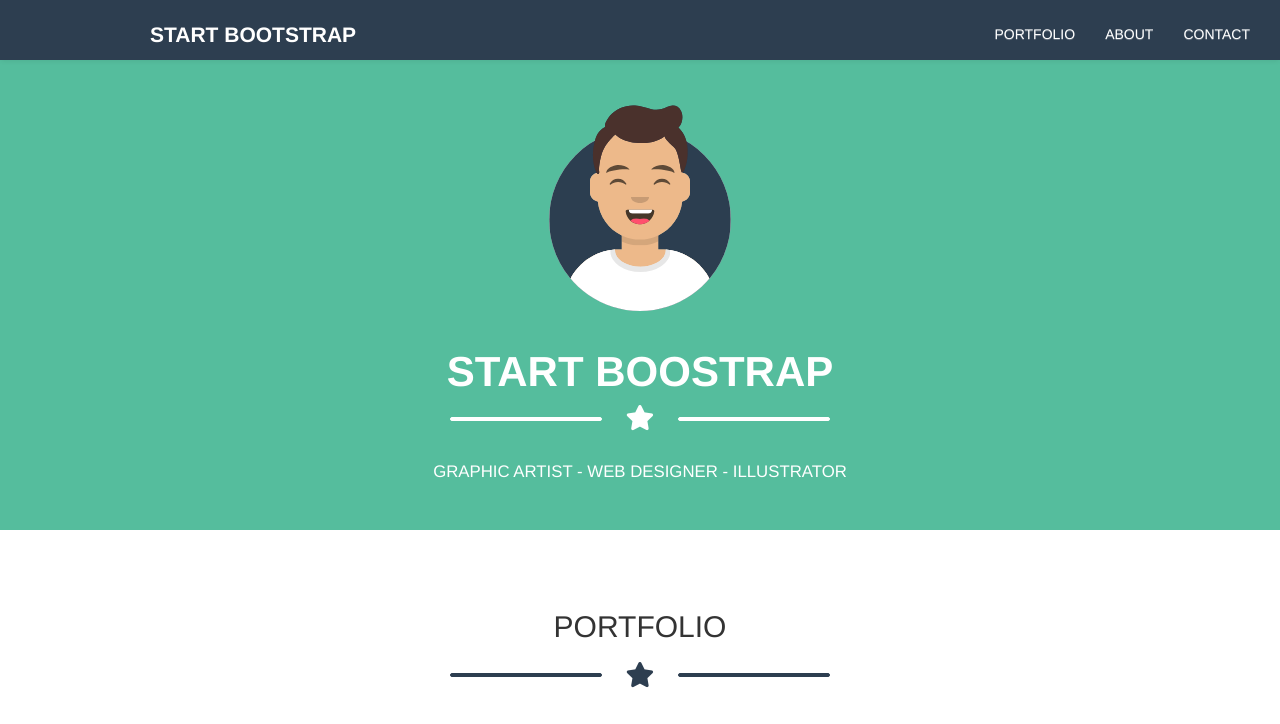
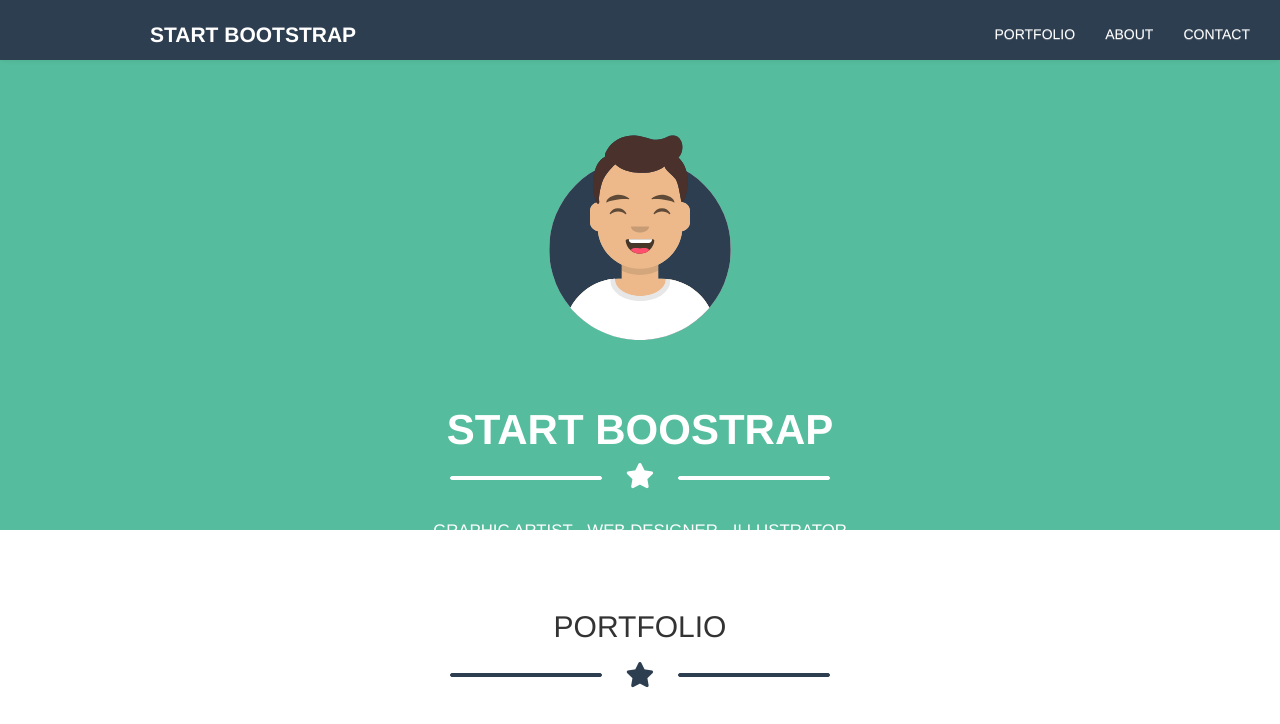
Before and after one commit to benigni-alessandro/html-css-bootstrap-freelancer, a plain HTML site: page index.html in a window 1280 px wide. Shown: the top 724 px of the page. Drawn offline with nearby package versions, Linux system fonts and the light colour scheme.

Commit message:
correzione overflow

```diff
--- a/css/master.css
+++ b/css/master.css
@@ -49,8 +49,6 @@
   width: 300px;
   height: auto;
   margin-top: 8%;
-  margin-left: 50%;
-  transform: translateX(-50%);
 }
 .jumbo{
   background-color: #55BD9D;
--- a/index.html
+++ b/index.html
@@ -34,21 +34,19 @@
           </div><!-- /.navbar-collapse -->
         </div><!-- /.container-fluid -->
       </nav>
-      <div class="jumbo">
-        <img id="human" src="./img/human.svg" alt="jumbo">
+      <div class="container jumbo">
         <div class="row">
+          <div class="col-xs-12 col-sm-12 col-md-12">
+            <img id="human" src="./img/human.svg" alt="jumbo">
+          </div>
           <div class="col-12 col-sm-12">
-            <h1>START BOOSTRAP</h1>
+              <h1>START BOOSTRAP</h1>
           </div>
-        </div>
-        <div class="row">
           <div class="col-xs-12 col-sm-12 col-md-12">
             <hr class="first">
             <i class="fas fa-star"></i>
             <hr class="second">
           </div>
-        </div>
-        <div class="row">
           <div class="col-xs-12 col-sm-12 col-md-12">
             <span>GRAPHIC ARTIST - WEB DESIGNER - ILLUSTRATOR</span>
           </div>
```
